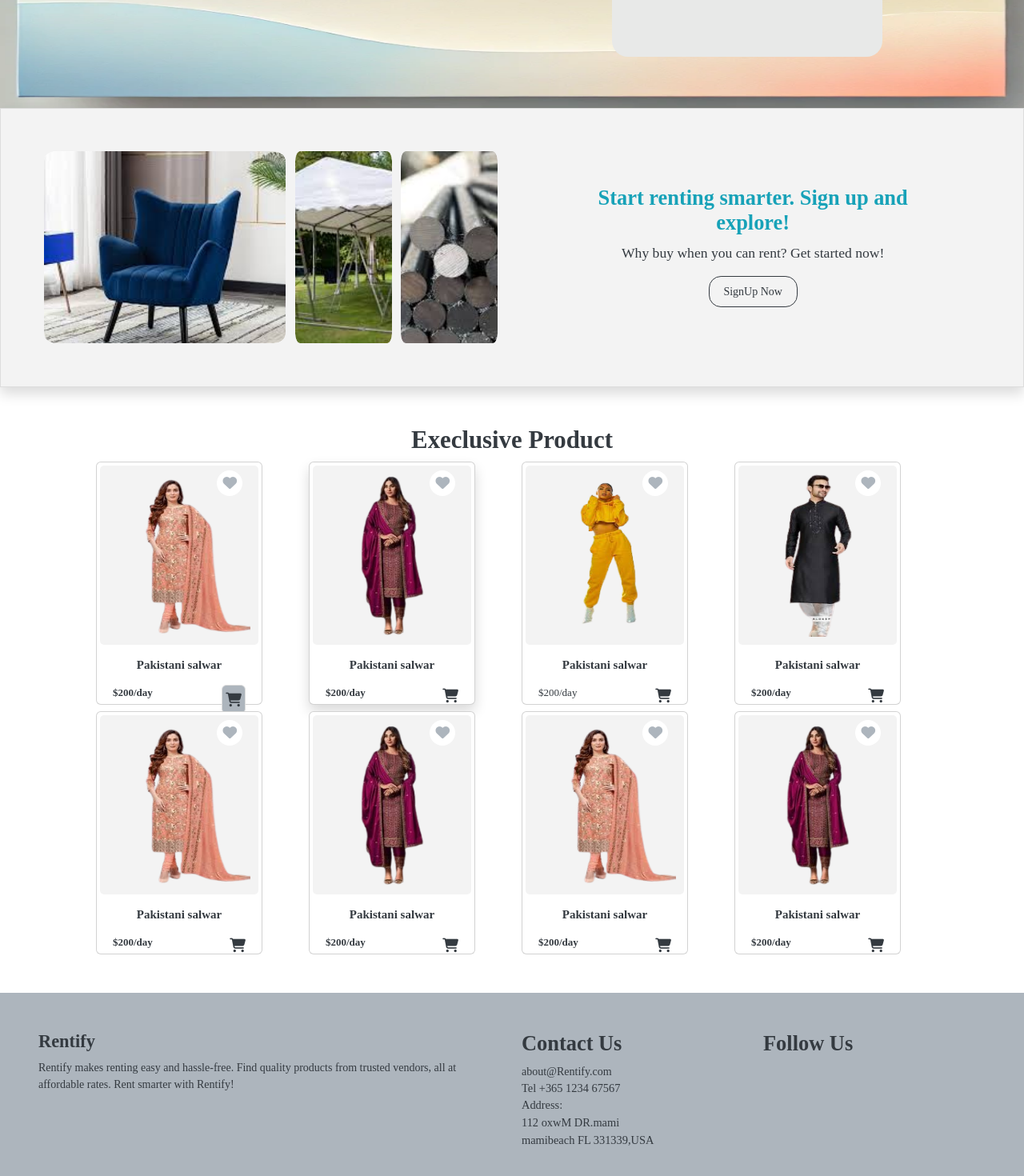
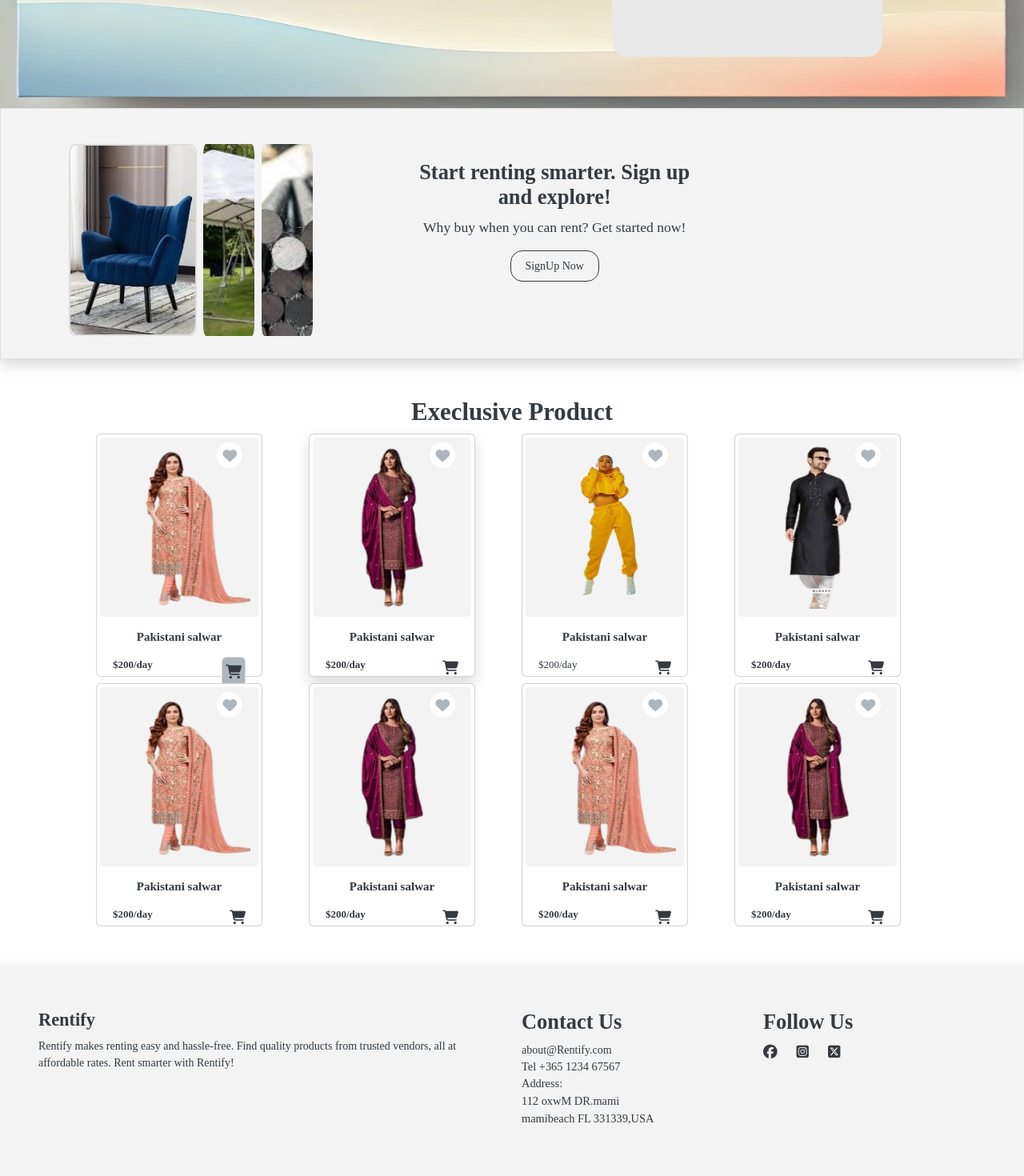
Before and after one commit to Naajiya/Rentify, a React (Vite) app: page / in a window 1280 px wide. Shown: the part 678-2148 px from the top of the page at 80% size. Built offline with nearby package versions, Linux system fonts and the light colour scheme.

Commit message:
code updated

```diff
--- a/src/components/Advertise.jsx
+++ b/src/components/Advertise.jsx
@@ -10,11 +10,11 @@ import Button from 'react-bootstrap/Button';
 function Advertise() {
   return (
     <>
-    <div className='body-color  p-5 border shadow mb-2'>
+    <div className='body-color p-3 border shadow mb-2'>
         <div className='d-flex text-center  '>
-            <Row>
-                <Col lg={6} className=' container'>
-                <div className='box-card first'>
+            <Row lg={12}>
+                <Col  className='container ps-3 d-flex justify-content-center mt-3 p-2'>
+                <div className='box-card first border border-2'>
                     <img className='img-style img-fluid' src={chair} alt="" />
                 </div>
                 <div className='box-card'>
@@ -24,9 +24,9 @@ function Advertise() {
                 <img className='img-style img-fluid' src={kambi} alt="" />
                 </div>
                 </Col>
-                <Col lg={6}>
+                <Col lg={6} md={12}>
                 <div className='p-5'>
-                    <h4 style={{fontFamily:'cursive'}} className='text-info'>Start renting smarter. Sign up and explore!</h4>
+                    <h4 style={{fontFamily:'cursive'}} className=''>Start renting smarter. Sign up and explore!</h4>
                     <p style={{fontFamily:'cursive'}}>Why buy when you can rent? Get started now!  </p>
                     <Button style={{fontFamily:'cursive'}} variant="outline-dark">SignUp Now</Button>
                 </div>
--- a/src/components/AllItems.jsx
+++ b/src/components/AllItems.jsx
@@ -22,7 +22,7 @@ function AllItems() {
                         <h3 style={{ fontFamily: 'cursive' }}>Execlusive Product</h3>
                     </div>
                     <Row lg={4}>
-                        <Col>
+                        <Col lg={3} md={6} sm={6}>
                             <Card style={{ width: '13rem' ,height:'19rem',}} className='p-1 mb-2' >
                                 <div className='img-wrapper img-fluid w-100  d-flex text-center justify-content-center align-items-center '>
                                 <div className='icon-sty text-secondary mt-1'><i class="fa-solid fa-heart"></i></div>
@@ -42,7 +42,7 @@ function AllItems() {
                             </Card>
                         </Col>
 
-                        <Col>
+                        <Col lg={3} md={6} sm={6}>
                             <Card style={{ width: '13rem' ,height:'19rem',}} className='p-1  shadow' >
                                 <div className='img-wrapper img-fluid w-100  d-flex text-center justify-content-center align-items-center '>
                                 <div className='icon-sty text-secondary mt-1'><i class="fa-solid fa-heart"></i></div>
@@ -62,7 +62,7 @@ function AllItems() {
                             </Card>
                         </Col>
 
-                        <Col>
+                        <Col lg={3} md={6}>
                             <Card style={{ width: '13rem' ,height:'19rem',}} className='p-1' >
                                 <div className='img-wrapper img-fluid w-100  d-flex text-center justify-content-center align-items-center '>
                                 <div className='icon-sty text-secondary mt-1'><i class="fa-solid fa-heart"></i></div>
@@ -82,7 +82,7 @@ function AllItems() {
                             </Card>
                         </Col>
 
-                        <Col>
+                        <Col lg={3} md={6}>
                             <Card style={{ width: '13rem' ,height:'19rem',}} className='p-1' >
                                 <div className='img-wrapper img-fluid w-100  d-flex text-center justify-content-center align-items-center '>
                                 <div className='icon-sty text-secondary mt-1'><i class="fa-solid fa-heart"></i></div>
@@ -102,7 +102,7 @@ function AllItems() {
                             </Card>
                         </Col>
 
-                        <Col>
+                        <Col lg={3} md={6}>
                             <Card style={{ width: '13rem' ,height:'19rem',}} className='p-1' >
                                 <div className='img-wrapper img-fluid w-100  d-flex text-center justify-content-center align-items-center '>
                                 <div className='icon-sty text-secondary mt-1'><i class="fa-solid fa-heart"></i></div>
@@ -122,7 +122,7 @@ function AllItems() {
                             </Card>
                         </Col>
 
-                        <Col>
+                        <Col lg={3} md={6}>
                             <Card style={{ width: '13rem' ,height:'19rem',}} className='p-1' >
                                 <div className='img-wrapper img-fluid w-100  d-flex text-center justify-content-center align-items-center '>
                                 <div className='icon-sty text-secondary mt-1'><i class="fa-solid fa-heart"></i></div>
@@ -142,7 +142,7 @@ function AllItems() {
                             </Card>
                         </Col>
 
-                        <Col>
+                        <Col lg={3} md={6}>
                             <Card style={{ width: '13rem' ,height:'19rem',}} className='p-1' >
                                 <div className='img-wrapper img-fluid w-100  d-flex text-center justify-content-center align-items-center '>
                                 <div className='icon-sty text-secondary mt-1'><i class="fa-solid fa-heart"></i></div>
@@ -162,7 +162,7 @@ function AllItems() {
                             </Card>
                         </Col>
 
-                        <Col>
+                        <Col lg={3} md={6}>
                             <Card style={{ width: '13rem' ,height:'19rem',}} className='p-1' >
                                 <div className='img-wrapper img-fluid w-100  d-flex text-center justify-content-center align-items-center '>
                                 <div className='icon-sty text-secondary mt-1'><i class="fa-solid fa-heart"></i></div>
--- a/src/components/Footer.jsx
+++ b/src/components/Footer.jsx
@@ -6,23 +6,34 @@ function Footer() {
   return (
     <>
     <div>
-      <Row className='p-5 bg-secondary'>
-        <Col lg={6}>
+      <Row className='p-5 shadow' style={{backgroundColor:'rgb(243, 243, 243)'}}>
+        <Col lg={6} className='mt-2'>
         <h4 style={{fontSize:"1.4rem",fontFamily:'cursive'}} className=''>Rentify</h4>
         <p style={{fontSize:'14px'}} className='t-sty text-justify'>Rentify makes renting easy and hassle-free. Find quality products from trusted vendors, all at affordable rates. Rent smarter with Rentify!</p>
         </Col>
-        <Col lg={3} className=' t-sty '>
+        <Col lg={3} className=' t-sty mt-2 '>
         <h4 className=''>Contact Us</h4>
         <div className=''>
           <p style={{fontSize:'14px'}} className='t-sty'>about@Rentify.com</p>
-          <p style={{fontSize:'0.9rem',fontFamily:'-moz-initial',marginTop:'-1rem'}}>Tel +365 1234 67567</p>
-          <p style={{fontSize:'0.9rem',fontFamily:'-moz-initial',marginTop:'-1rem'}}>Address:</p>
-          <p style={{fontSize:'0.9rem',fontFamily:'-moz-initial',marginTop:'-1rem'}}>112 oxwM DR.mami</p>
-          <p style={{fontSize:'0.9rem',fontFamily:'-moz-initial',marginTop:'-1rem'}}>mamibeach FL 331339,USA</p>
+          <p style={{fontSize:'0.9rem',fontFamily:'-moz-initial',marginTop:'-1rem'}}><span style={{fontFamily:'cursive'}}>Tel</span> +365 1234 67567</p>
+          <p style={{fontSize:'0.9rem',fontFamily:'cursive',marginTop:'-1rem'}}>Address:</p>
+          <p style={{fontSize:'0.9rem',fontFamily:'cursive',marginTop:'-1rem'}}>112 oxwM DR.mami</p>
+          <p style={{fontSize:'0.9rem',fontFamily:'cursive',marginTop:'-1rem'}}>mamibeach FL 331339,USA</p>
         </div>
         </Col>
-        <Col lg={3} className='t-sty'>
+        <Col lg={3} className='t-sty mt-2'>
         <h4>Follow Us</h4>
+        <div className='d-flex '>
+          <div className='me-4'>
+          <i class="fa-brands fa-facebook"></i>
+          </div>
+          <div className='me-4'>
+          <i class="fa-brands fa-square-instagram"></i>
+          </div>
+          <div>
+          <i class="fa-brands fa-square-x-twitter"></i>
+          </div>
+        </div>
         </Col>
       </Row>
     </div>
--- a/src/css/AdvtStyle.css
+++ b/src/css/AdvtStyle.css
@@ -1,11 +1,11 @@
 .container{
     display: flex;
-    overflow: hidden;
+    overflow: auto;
 }
 
 .box-card{
     height: 15rem;
-    width: 8rem;
+    width: 4rem;
     background-color: white;
     margin: 1%;
     border-radius: 5%;
@@ -14,15 +14,15 @@
 }
 
 .box-card.first{
-    width: 20rem;
+    width: 10rem;
 }
 
 .first:hover{
-    width: 20rem;
+    width: 10rem;
 }
 
 .box-card:hover{
-    width: 20rem;
+    width: 10rem;
 }
 
 /* .container:hover .box-card.first {
@@ -31,7 +31,7 @@
 
 
 .container:hover .box-card.first:not(:hover) {
-    width:8rem;
+    width:4rem;
 }
 
 .img-style{
```
